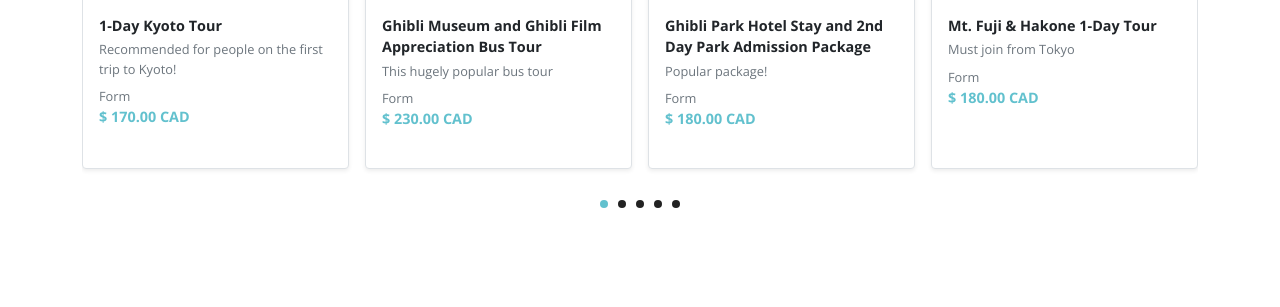
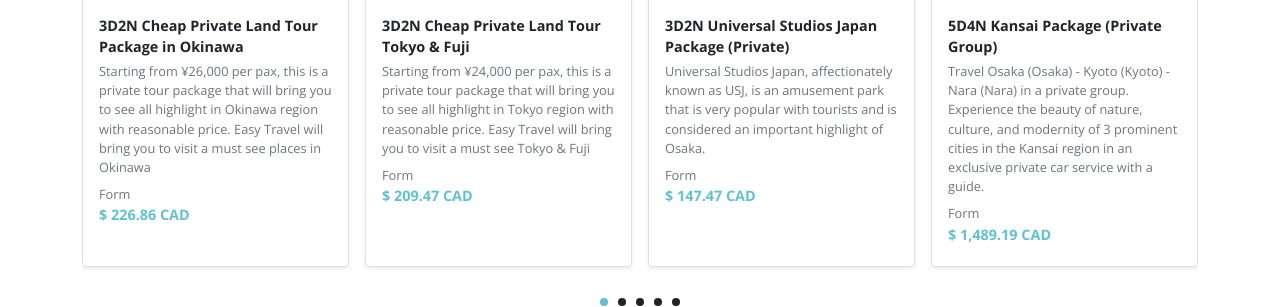
Before and after one commit to runxrun/jtbcn, a PHP site: page /packages in a window 1280 px wide. Shown: the part 1307-1614 px from the top of the page. Run offline with PHP 8.4, Linux system fonts and the light colour scheme; data that the repository does not hold is empty.

Commit message:
feat: update recommend

```diff
--- a/application/views/components/recommendations/recommend.php
+++ b/application/views/components/recommendations/recommend.php
@@ -1,5 +1,4 @@
 <?php
-
 if (strtoupper($currentPage[0]) === 'HOTELS') {
   $recommend = [
     [
@@ -38,6 +37,121 @@
       'link' => 'javascript: void(0);',
     ],
   ];
+} elseif(strtoupper($currentPage[0]) === 'ACTIVITIES'){
+  $recommend = [
+    [
+      'photo' => 'm_153923.jpg',
+      'title' => '1-Day Kyoto Tour',
+      'desc' => 'Recommended for people on the first trip to Kyoto!',
+      'price' => '$ 170.00 CAD ',
+      'link' => 'javascript: void(0);',
+    ],
+    [
+      'photo' => 'A19J01901-01.jpg',
+      'title' => 'Ghibli Museum and Ghibli Film Appreciation Bus Tour ',
+      'desc' => 'This hugely popular bus tour',
+      'price' => '$ 230.00 CAD ',
+      'link' => 'javascript: void(0);',
+    ],
+    [
+      'photo' => 'Ghibli_Grand_Warehouse.png',
+      'title' => 'Ghibli Park Hotel Stay and 2nd Day Park Admission Package',
+      'desc' => 'Popular package!',
+      'price' => '$ 180.00 CAD ',
+      'link' => 'javascript: void(0);',
+    ],
+    [
+      'photo' => 'A19JFUJIHAKO-02.jpg',
+      'title' => 'Mt. Fuji & Hakone 1-Day Tour',
+      'desc' => 'Must join from Tokyo',
+      'price' => '$ 180.00 CAD',
+      'link' => 'javascript: void(0);',
+    ],
+    [
+      'photo' => 'A99JN01S1-03.jpg',
+      'title' => 'Nikko World Heritage 1-Day Tour',
+      'desc' => 'Tokyo departure',
+      'price' => '$ 160.00 CAD',
+      'link' => 'javascript: void(0);',
+    ],
+  ];
+} elseif(strtoupper($currentPage[0]) === 'PACKAGES'){
+  $recommend = [
+    [
+      'photo' => 'packages/2005191127393D2N_Cheap_Private_Land_Tour_Package_in_Okinawa_big.jpg',
+      'title' => '3D2N Cheap Private Land Tour Package in Okinawa',
+      'desc' => 'Starting from ¥26,000 per pax, this is a private tour package that will bring you to see all highlight in Okinawa region with reasonable price. Easy Travel will bring you to visit a must see places in Okinawa',
+      'price' => '$ 226.86 CAD ',
+      'link' => 'javascript: void(0);',
+    ],
+    [
+      'photo' => 'packages/1906271214413D2N_Cheap_Private_Tour_Tokyo_&_Fuji_big.jpg',
+      'title' => '3D2N Cheap Private Land Tour Tokyo & Fuji',
+      'desc' => 'Starting from ¥24,000 per pax, this is a private tour package that will bring you to see all highlight in Tokyo region with reasonable price. Easy Travel will bring you to visit a must see Tokyo & Fuji',
+      'price' => '$ 209.47 CAD ',
+      'link' => 'javascript: void(0);',
+    ],
+    [
+      'photo' => 'packages/USJ-Osaka-iStock-ymgerman-1024x752.jpg',
+      'title' => '3D2N Universal Studios Japan Package (Private)',
+      'desc' => 'Universal Studios Japan, affectionately known as USJ, is an amusement park that is very popular with tourists and is considered an important highlight of Osaka.',
+      'price' => '$ 147.47 CAD ',
+      'link' => 'javascript: void(0);',
+    ],
+    [
+      'photo' => 'packages/Kyoto-Japan-Cityscape.jpg',
+      'title' => '5D4N Kansai Package (Private Group)',
+      'desc' => 'Travel Osaka (Osaka) - Kyoto (Kyoto) - Nara (Nara) in a private group. Experience the beauty of nature, culture, and modernity of 3 prominent cities in the Kansai region in an exclusive private car service with a guide.',
+      'price' => '$ 1,489.19 CAD ',
+      'link' => 'javascript: void(0);',
+    ],
+    [
+      'photo' => 'packages/0e95a0a1-52a2-4ec4-9c8d-2e7146b5124c.webp',
+      'title' => 'One Day Tour Hokkaido',
+      'desc' => 'Hokkaido, the dream destination of many people. There are still many beautiful tourist attractions waiting for everyone to come and admire their beauty throughout the year.',
+      'price' => '$ 148.92 CAD ',
+      'link' => 'javascript: void(0);',
+    ],
+  ];
+} elseif(strtoupper($currentPage[0]) === 'TICKETS'){
+  $recommend = [
+    [
+      'photo' => 'tickets/1 Universal Studios Japan Globe-L.png',
+      'title' => 'Universal Studios Japan theme park ticket, Studio Pass type',
+      'desc' => 'Meet the world is first Mario-themed amusement park zone. That comes with the most exciting rides like Mario Kart: Koopa is Challenge. Guaranteed fun with Thea Awards, which are honorable awards from world-class entertainment institutions.',
+      'price' => '$ 75.03 CAD ',
+      'link' => 'javascript: void(0);',
+    ],
+    [
+      'photo' => 'tickets/Osaka-Aquarium-Kaiyukan-and-Santa-Maria-Cruise-Tour-88351167-99f2-438c-be58-3214b2c808cd.webp',
+      'title' => 'Osaka Aquarium Kaiyukan',
+      'desc' => 'Osaka Aquarium Kaiyukan is known as one of the largest aquariums in the world. It features displays of marine life from the waters of Japan, the Pacific Ocean, and more, as well as over 15 large tanks (the largest is 9 meters deep).',
+      'price' => '$ 23.56 CAD ',
+      'link' => 'javascript: void(0);',
+    ],
+    [
+      'photo' => 'tickets/ff32066eea9e5b3e6ffbdb2f56567d6e-TicketstoTokyoTower6.avif',
+      'title' => 'Tokyo Tower Observatory Ticket',
+      'desc' => 'Tokyo Tower is one of the most iconic landmarks and observation decks in Tokyo. It is renowned for its iconic red and white lattice structure that resembles the Eiffel Tower in Paris. Some people even call it the Eiffel Tower of Japan!',
+      'price' => '$ 10.48 CAD ',
+      'link' => 'javascript: void(0);',
+    ],
+    [
+      'photo' => 'tickets/4189512b2ef257092c947b701b22cdaf53182920171003.jpg',
+      'title' => 'TOKYO SKYTREE® Ticket',
+      'desc' => 'Tokyo Skytree is a modern landmark in Tokyo, Japan, known for its impressive height of 634 meters, making it one of the tallest towers in the world. Visiting Tokyo Skytree and its observation deck is an awe-inspiring experience that takes you to new heights in Japan is bustling capital,',
+      'price' => '$ 16.22 CAD ',
+      'link' => 'javascript: void(0);',
+    ],
+    [
+      'photo' => 'tickets/21610.jpg',
+      'title' => 'Madame Tussauds Ticket in Tokyo',
+      'desc' => 'Take the opportunity to visit and explore the Tokyo branch of Madame Tussauds, the world is most famous wax museum.',
+      'price' => '$ 18.33 CAD ',
+      'link' => 'javascript: void(0);',
+    ],
+  ];
+
 } else {
 
   $recommend = [
@@ -78,7 +192,6 @@
     ],
   ];
 }
-
 ?>
 <div class="bg-white">
   <div class="container">
```
Also changed, not shown: application/images/recommend/tickets/1 Universal Studios Japan Globe-L.png (added), application/images/recommend/tickets/21610.jpg (added), application/images/recommend/tickets/4189512b2ef257092c947b701b22cdaf53182920171003.jpg (added), application/images/recommend/tickets/Osaka-Aquarium-Kaiyukan-and-Santa-Maria-Cruise-Tour-88351167-99f2-438c-be58-3214b2c808cd.webp (added), application/images/recommend/tickets/ff32066eea9e5b3e6ffbdb2f56567d6e-TicketstoTokyoTower6.avif (added), 5 other files.
